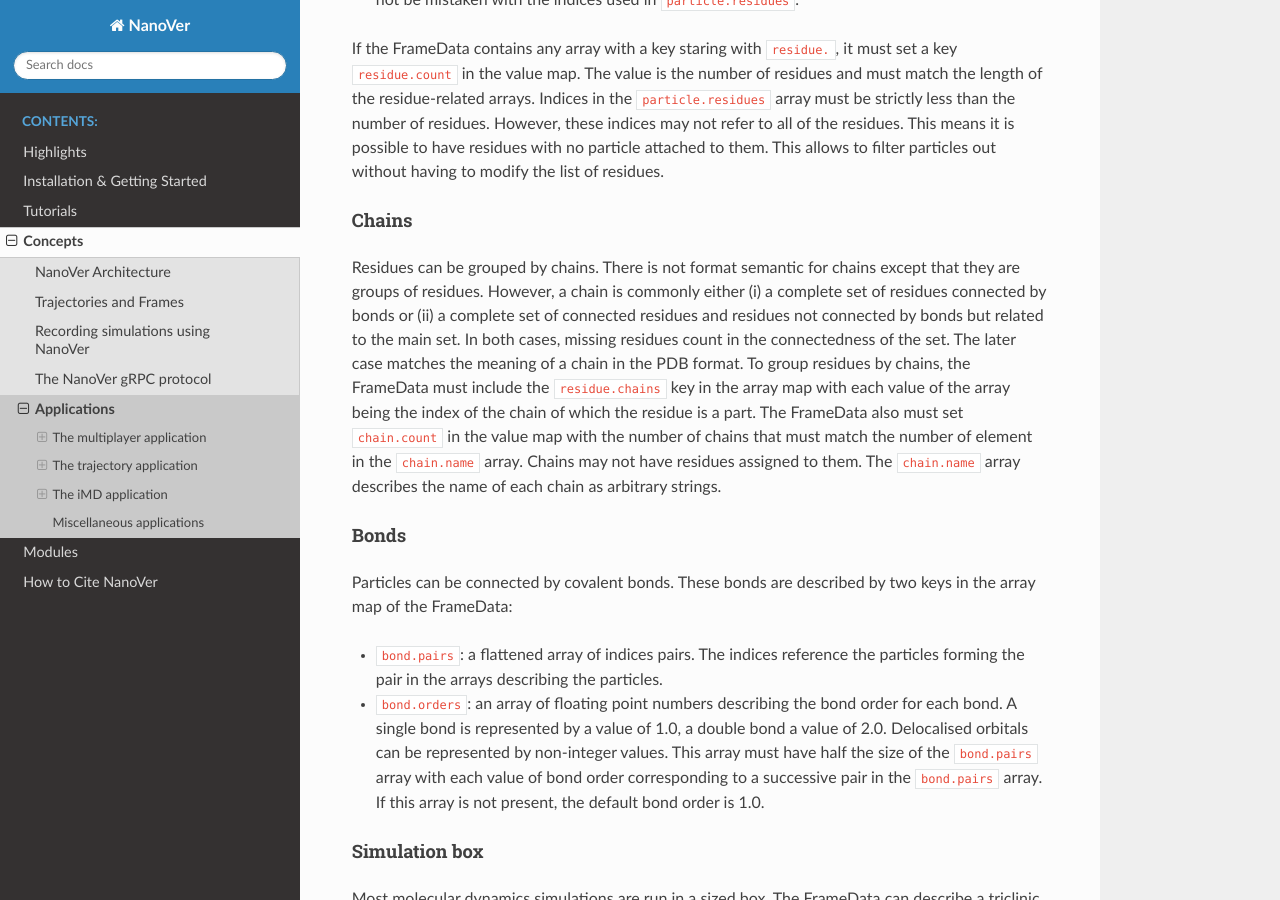
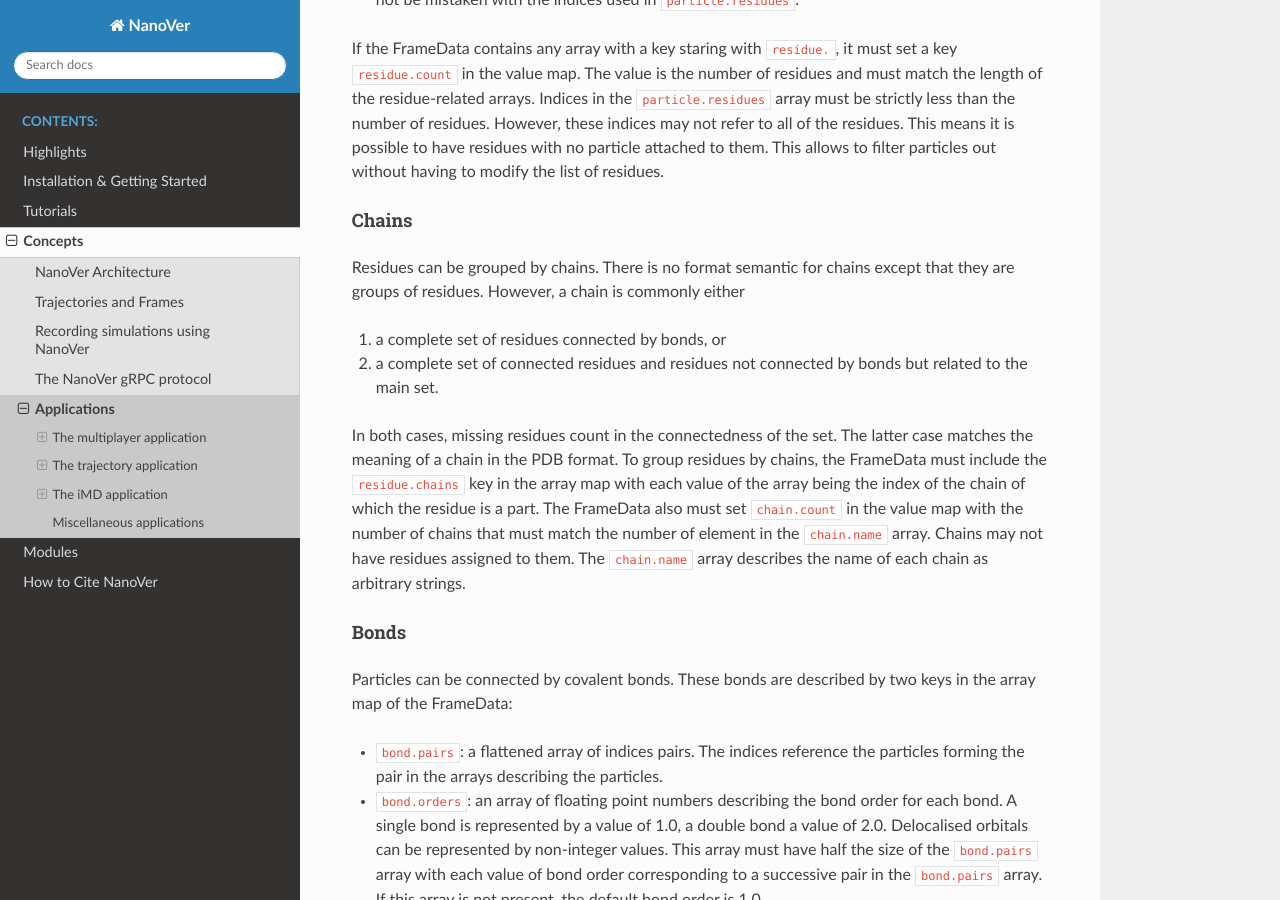
Before and after one commit to IRL2/nanover-docs, a Sphinx documentation site: the page built from source/concepts/applications.rst, in a window 1280 px wide and 900 px high, scrolled down 7841 px. Built offline with Sphinx 7.4.7 and the Read the Docs theme 3.1.0, drawn with Linux system fonts in a browser that asks for light colours; pages that are not in the unit, such as notebooks, are missing from menus; the version number could not be read and is left out.

Commit message:
Light edits to `Chains` subsection

```diff
--- a/source/concepts/applications.rst
+++ b/source/concepts/applications.rst
@@ -449,12 +449,15 @@ allows to filter particles out without having to modify the list of residues.
 Chains
 ^^^^^^
 
-Residues can be grouped by chains. There is not format semantic for chains
+Residues can be grouped by chains. There is no format semantic for chains
 except that they are groups of residues. However, a chain is commonly either
-(i) a complete set of residues connected by bonds or (ii) a complete set of
-connected residues and residues not connected by bonds but related to the main
-set. In both cases, missing residues count in the connectedness of the set. The
-later case matches the meaning of a chain in the PDB format. To group residues
+
+(i) a complete set of residues connected by bonds, or
+(ii) a complete set of connected residues and residues not connected by bonds but
+     related to the main set.
+
+In both cases, missing residues count in the connectedness of the set. The
+latter case matches the meaning of a chain in the PDB format. To group residues
 by chains, the FrameData must include the ``residue.chains`` key in the array
 map with each value of the array being the index of the chain of which the
 residue is a part. The FrameData also must set ``chain.count`` in the value map
```
